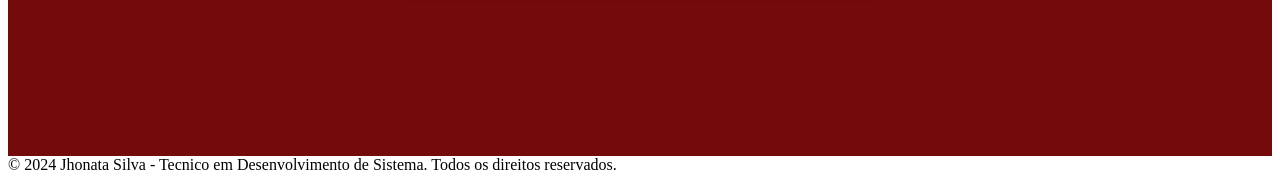
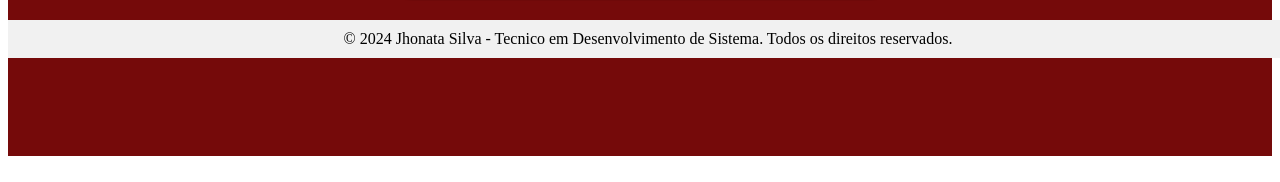
Before and after one commit to vendedorjh/relogiojav, a plain HTML site: page index.html in a window 1280 px wide. Shown: the part 742-924 px from the top of the page. Drawn offline with Linux system fonts and the light colour scheme.

Commit message:
Update style.css
add o style do copyright

```diff
--- a/style.css
+++ b/style.css
@@ -55,3 +55,11 @@ h2{
     font-family: Impact, Haettenschweiler, 'Arial Narrow Bold', sans-serif;
     margin-top: 120px;
 }
+    footer {
+        background-color: #f1f1f1;
+        text-align: center;
+        padding: 10px 0;
+        position: absolute;
+        bottom: 0;
+        width: 100%;
+    }
```
